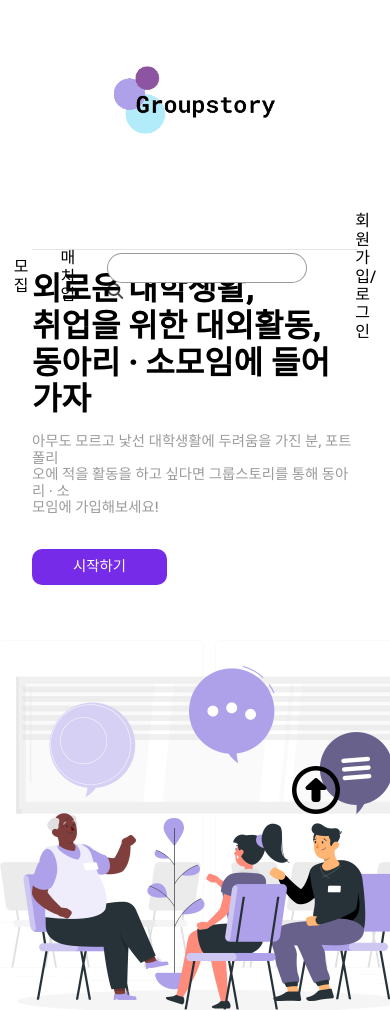
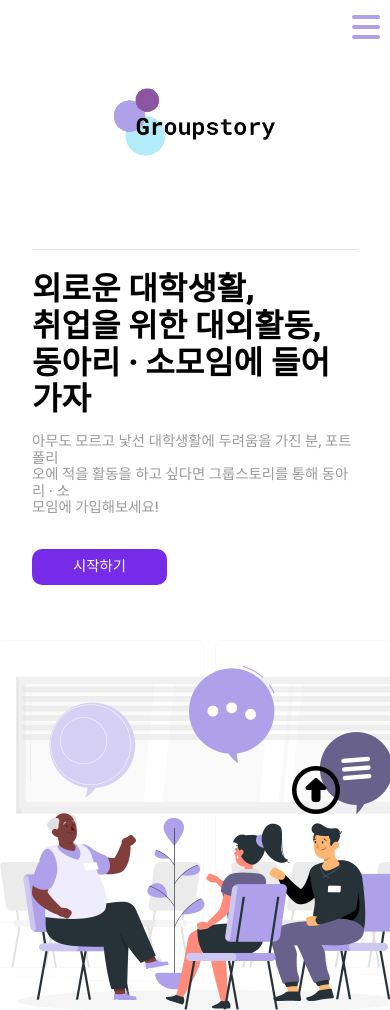
Before and after one commit to JhsK/JS-Groupstory, a plain HTML site: page src/index.html in a window 390 px wide. Shown: the top 1010 px of the page. Drawn offline with Linux system fonts and the light colour scheme.

Commit message:
[Feat] nav 모바일 반응형 적용(햄버거 메뉴)

```diff
--- a/src/CSS/nav.css
+++ b/src/CSS/nav.css
@@ -50,6 +50,16 @@ header {
   opacity: 0.7;
 }
 
+.mobileNav {
+  position: absolute;
+  top: 10px;
+  right: 10px;
+  font-size: 2rem;
+  color: #aea1ea;
+  cursor: pointer;
+  display: none;
+}
+
 @media only screen and (max-width: 1050px) {
   .nav {
     justify-content: space-between;
@@ -70,3 +80,25 @@ header {
     justify-content: center;
   }
 }
+
+@media only screen and (max-width: 645px) {
+  .nav__ul {
+    width: 100%;
+    height: 20%;
+    position: absolute;
+    top: -100%;
+    left: 50%;
+    transform: translateX(-50%);
+    background-color: rgba(242, 223, 235, 0.5);
+    transition: 0.4s;
+  }
+  .nav__ul li {
+    transition: 0.2s;
+  }
+  .nav__ul__search {
+    display: none;
+  }
+  .mobileNav {
+    display: block;
+  }
+}
--- /dev/null
+++ b/src/JS/hamberger.js
@@ -0,0 +1,16 @@
+const hambergerMenu = document.querySelector(".mobileNav");
+const navUl = document.querySelector(".nav__ul");
+
+hambergerMenu.addEventListener("click", () => {
+  if (navUl.style.top === "-100%") {
+    navUl.style.top = "0px";
+  } else {
+    navUl.style.top = "-100%";
+  }
+});
+
+// if (navUl.style.display === "none") {
+//     navUl.style.display = "flex";
+//   } else {
+//     navUl.style.display = "none";
+//   }
--- a/src/index.html
+++ b/src/index.html
@@ -32,6 +32,9 @@
                     <li class="nav__ul__menu">회원가입/로그인</li>
                 </ul>
             </div>
+        </div>
+        <div class="mobileNav">
+            <i class="fas fa-bars"></i>
         </div>
     </header>
     <section>
@@ -131,5 +134,6 @@
             </ul>
     </footer>
     <script src="./JS/topBtn.js"></script>
+    <script src="./JS/hamberger.js"></script>
 </body>
 </html>
```
